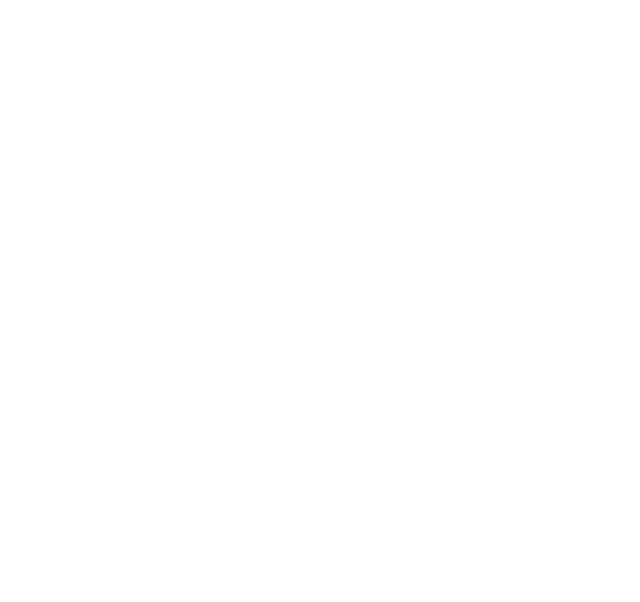
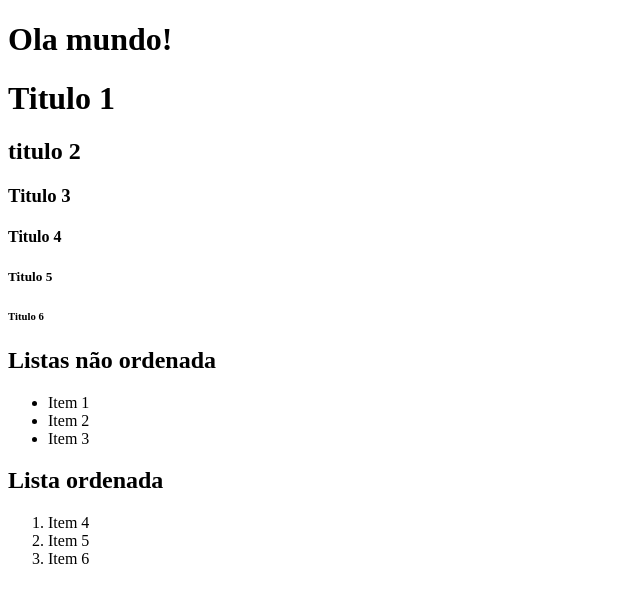
Before and after one commit to Gabriel0846/TrabalhosFaculdade, a plain HTML site: page DesenvolvimentoWeb/Aula1/Exemplo1/1.html in a window 1280 px wide. Shown: the whole page, without its empty margins (0-640 px from the left). Drawn offline with Linux system fonts and the light colour scheme.

Commit message:
exemplos aula 1

```diff
--- a/DesenvolvimentoWeb/Aula1/Exemplo1/1.html
+++ b/DesenvolvimentoWeb/Aula1/Exemplo1/1.html
@@ -6,6 +6,26 @@
     <title>Document</title>
 </head>
 <body>
+    <h1>Ola mundo!</h1>
+</body>
+<h1>Titulo 1</h1>
+<h2>titulo 2</h2>
+<h3>Titulo 3</h3>
+<h4>Titulo 4</h4>
+<h5>Titulo 5</h5>
+<h6>Titulo 6</h6>
 
-</body>
+<h2>Listas não ordenada</h2>
+<ul>
+    <li>Item 1</li>
+    <li>Item 2</li>
+    <li>Item 3</li>
+</ul>
+
+<h2>Lista ordenada</h2>
+<ol>
+    <li>Item 4</li>
+    <li>Item 5</li>
+    <li>Item 6</li>
+</ol>
 </html>
```
Also changed, not shown: DesenvolvimentoWeb/Aula1/Exemplo1/2.html (added, +13 -0 lines).
